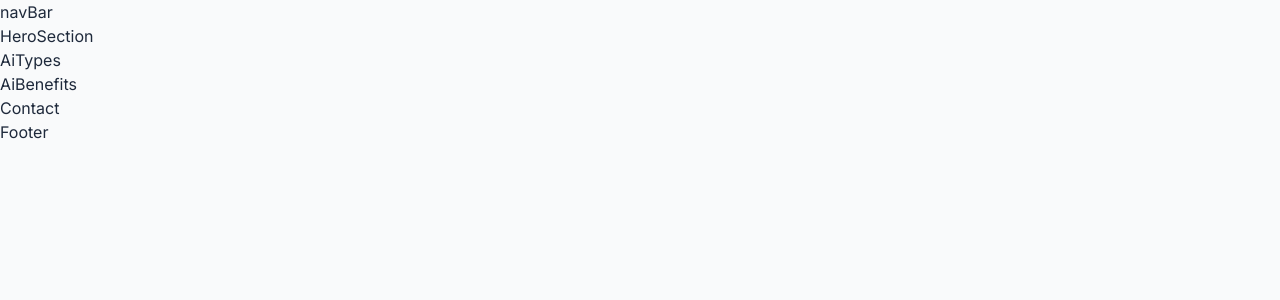
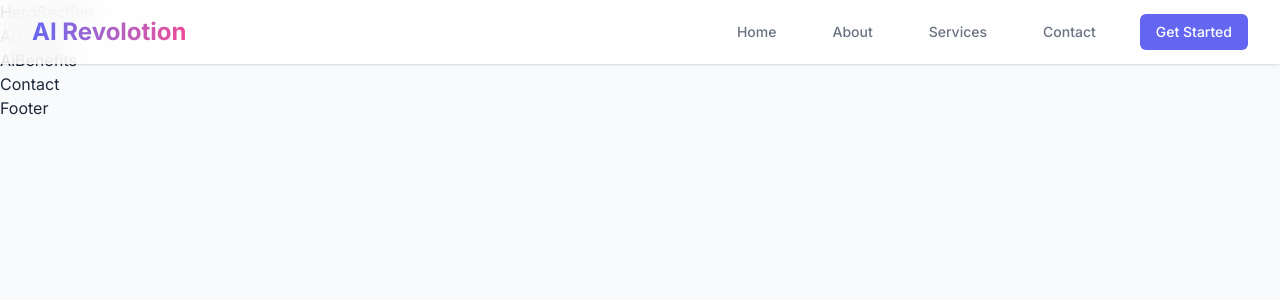
Before and after one commit to mohamed-07/landing-page, a React (Vite) app: page / in a window 1280 px wide. Shown: the top 300 px of the page. Built offline with nearby package versions, Linux system fonts and the light colour scheme.

Commit message:
add navbar file

```diff
--- a/src/component/navbar.jsx
+++ b/src/component/navbar.jsx
@@ -1,7 +1,53 @@
 import React from 'react'
+import { useState } from 'react';
+
+const links = [
+    { name: "Home", href: "/home" },
+    { name: "About", href: "/about" },
+    { name: "Services", href: "/services" },
+    { name: "Contact", href: "/contact" }
+];
 
 export default function NavBar() {
+
+    const [mobileMenuOpen, setMobileMenuOpen] = useState(false);
   return (
-    <div>navBar</div>
+    <nav className="bg-white/80 backdrop-blur-md shadow-sm fixed w-full z-50">
+        <div className='app-container flex justify-between items-center h-16'>
+            {/* logo */}
+            <span className='gradient-text text-2xl font-bold'>AI Revolotion </span>
+            {/* desktop links */}
+            <div className="hidden md:flex items-center space-x-8">
+                {links.map((link)=> (
+                    <a  key={link.name}
+                        className='nav-item'
+                        href={link.href}>
+                        {link.name}
+                    </a>
+                ))}
+                <a href="#" className='nav-btn'>Get Started</a>
+            </div>
+            {/* mobile menu button */}
+            <button
+            onClick={()=> setMobileMenuOpen((prev)=> !prev)}
+            className='md:hidden p-2 rounded-md text-gray-400 hover:text-gray-500 hover:bg-gray-100 focus:outline-none'>
+                <svg xmlns="http://www.w3.org/2000/svg" fill="none" viewBox="0 0 24 24" strokeWidth={1.5} stroke="currentColor" className="size-6">
+                <path strokeLinecap="round" strokeLinejoin="round" d="M3.75 6.75h16.5M3.75 12h16.5M12 17.25h8.25" />
+                </svg>
+            </button>
+        </div>
+        {/* mobile menu */}
+        {mobileMenuOpen && (
+            <div className="md:hidden bg-white shadow-lg rounded-b-lg px-2 pt-2 pb-3 space-y-1">
+                {links.map((link)=> (
+                    <a className='mobile-nav-item'
+                        key={link.name}
+                        href={link.href}
+                        >{link.name}</a>
+                ))}
+                <a href="#" className='mobile-nav-btn'>Get Started</a>
+            </div>
+        ) }
+    </nav>
   )
 }
```
